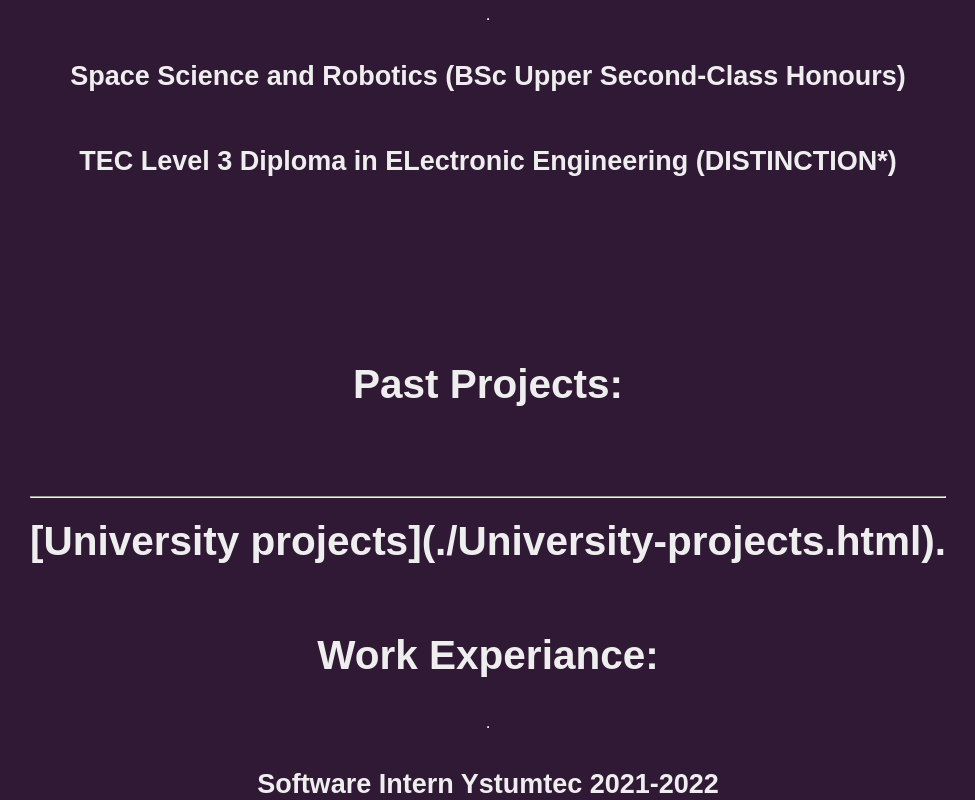
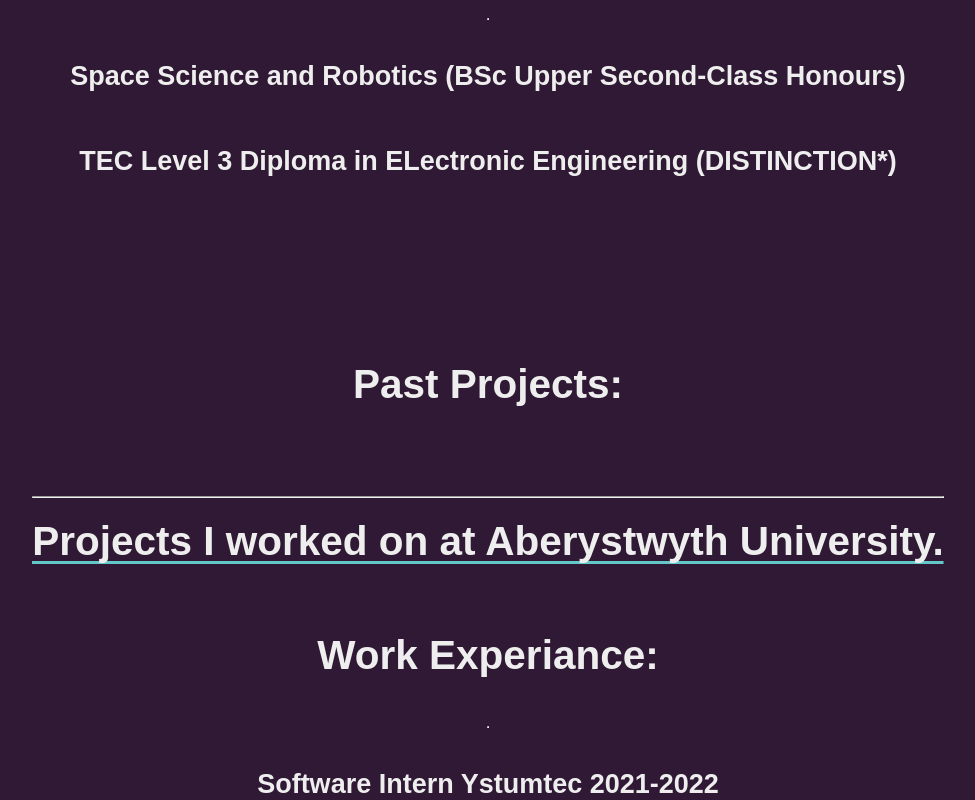
Before and after one commit to Bobyn123/Bobyn123.github.io, a plain HTML site: page index.html in a window 1280 px wide. Shown: the part 747-1547 px from the top of the page, without its empty margins (152-1127 px from the left). Drawn offline with Linux system fonts and the light colour scheme.

Commit message:
Update index.html

```diff
--- a/index.html
+++ b/index.html
@@ -37,7 +37,7 @@
 <h2>Past Projects:<h2>
 <hr>
 
-[University projects](./University-projects.html).
+<a href="./University-projects.html"> Projects I worked on at Aberystwyth University.</a>
 
 
 
```
